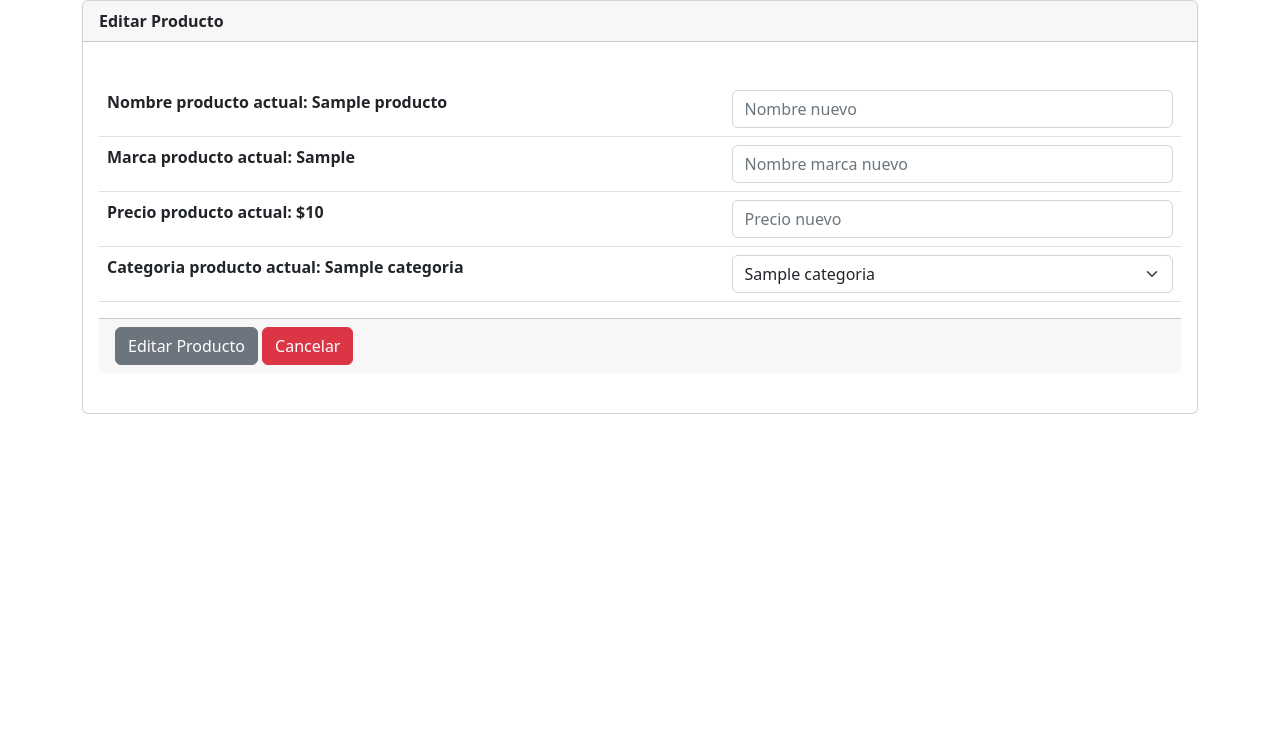
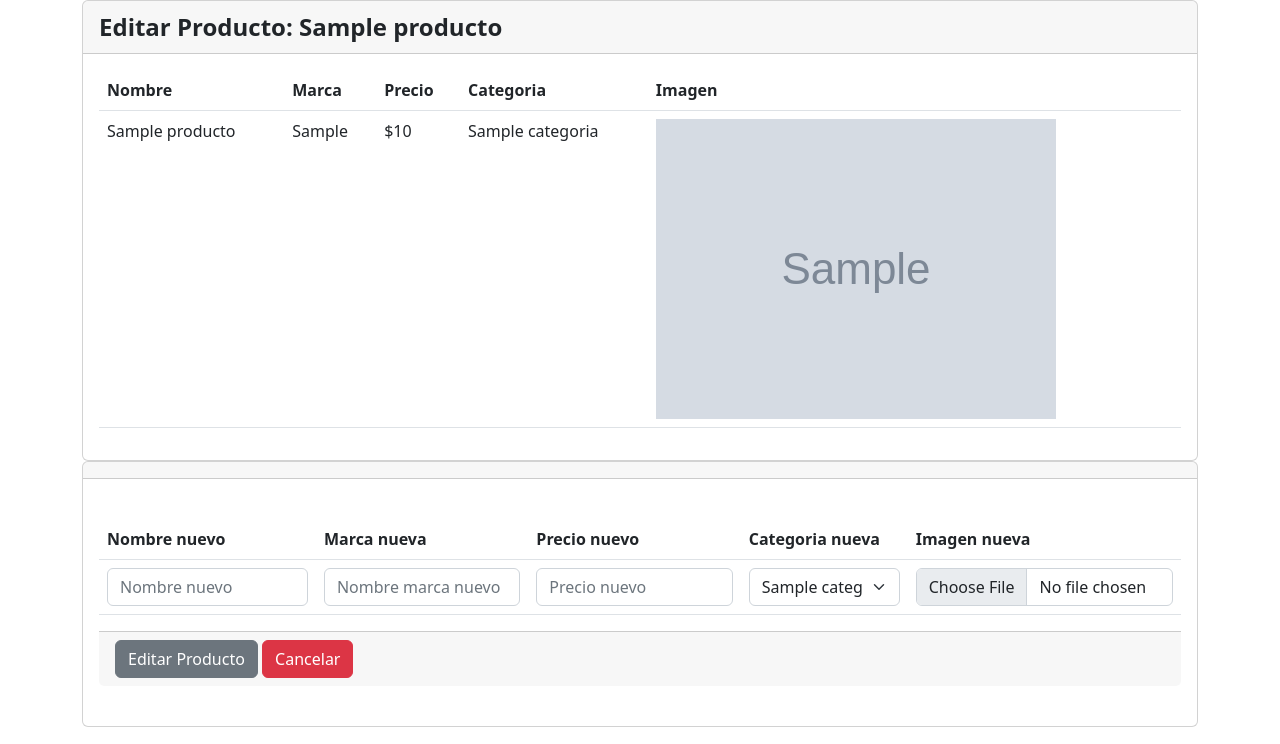
Before and after one commit to MartiSanz/Web-2, a PHP site: page /verFormEditarProducto/1 in a window 1280 px wide. Shown: the part 56-800 px from the top of the page. Run offline with PHP 8.4, Linux system fonts and the light colour scheme; tables that the repository leaves empty or names only in its code hold one stand-in row (values such as "Sample post"); grey boxes marked "Sample" are stand-in pictures.

Commit message:
Se agrega imagen al editar producto

```diff
--- a/TPE/app/controllers/producto.controller.php
+++ b/TPE/app/controllers/producto.controller.php
@@ -63,7 +63,13 @@ class ProductoController{
         $precio = $_POST['precio'];
         $idCategoria = $_POST['idCategoria'];
 
-        $id = $this->model->editarProducto($id_producto, $nombreProducto, $nombreMarca, $precio, $idCategoria);
+        if($_FILES['input_name']['type'] == "image/jpg" || $_FILES['input_name']['type'] == "image/jpeg" || $_FILES['input_name']['type'] == "image/png" ) {
+            $id = $this->model->editarProducto($id_producto, $nombreProducto, $nombreMarca, $precio, $idCategoria, $_FILES['input_name']['tmp_name']);
+        }
+        else {
+            $id = $this->model->editarProducto($id_producto, $nombreProducto, $nombreMarca, $precio, $idCategoria);
+
+        }
 
         header('Location: ' .BASE_URL. 'home');
     }
--- a/TPE/app/models/producto.model.php
+++ b/TPE/app/models/producto.model.php
@@ -29,7 +29,7 @@ class ProductoModel{
 
     function getProductoById($id) {
 
-        $query = $this->db->prepare('SELECT p.id, p.nombre as productoNombre, p.marca, p.precio, c.nombre as categoriaNombre FROM producto p JOIN categoria c on c.id = p.id_categoria_fk WHERE p.id = ?');
+        $query = $this->db->prepare('SELECT p.id, p.nombre as productoNombre, p.marca, p.precio, p.imagen, c.nombre as categoriaNombre FROM producto p JOIN categoria c on c.id = p.id_categoria_fk WHERE p.id = ?');
         $query->execute([$id]);
 
         // obtengo los resultados
@@ -82,10 +82,14 @@ class ProductoModel{
     /**
      * edita un producto en la base de datos.
     */
-    function editarProducto($id_producto, $nombreProducto, $nombreMarca, $precio, $idCategoria){
+    function editarProducto($id_producto, $nombreProducto, $nombreMarca, $precio, $idCategoria, $imagen = null){
 
-        $query = $this->db->prepare("UPDATE producto SET nombre = ?, marca = ?, precio = ?, id_categoria_fk = ? WHERE id = ?");
-        $query->execute([$nombreProducto, $nombreMarca, $precio, $idCategoria, $id_producto]);
+        $pathImg = null;
+        if ($imagen)
+            $pathImg = $this->uploadImage($imagen);
+
+        $query = $this->db->prepare("UPDATE producto SET nombre = ?, marca = ?, precio = ?, id_categoria_fk = ?, imagen = ? WHERE id = ?");
+        $query->execute([$nombreProducto, $nombreMarca, $precio, $idCategoria, $pathImg, $id_producto]);
 
     }
 }
--- a/TPE/app/views/producto.view.php
+++ b/TPE/app/views/producto.view.php
@@ -59,11 +59,15 @@ class ProductoView{
     }
 
     function verFormEditarProducto($listadoCategorias, $producto){
-        $this->smarty->assign('idProducto', $producto->id);
-        $this->smarty->assign('nombreViejoProducto', $producto->productoNombre);
-        $this->smarty->assign('nombreViejoMarca', $producto->marca);
-        $this->smarty->assign('precioViejo', $producto->precio);
-        $this->smarty->assign('nombreViejoCategoria', $producto->categoriaNombre);
+        //titulos
+        $this->smarty->assign('tituloCol1', 'Nombre');
+        $this->smarty->assign('tituloCol2', 'Marca');
+        $this->smarty->assign('tituloCol3', 'Precio');
+        $this->smarty->assign('tituloCol4', 'Categoria');
+        $this->smarty->assign('tituloCol5', 'Imagen');
+
+        $this->smarty->assign('producto', $producto);
+
         $this->smarty->assign('listadoCategorias', $listadoCategorias);
         $this->smarty->display('templates/form_editar_producto.tpl');
     }
--- a/TPE/router.php
+++ b/TPE/router.php
@@ -53,7 +53,6 @@ switch ($params[0]) {
         $controllerProducto->agregarProducto();
         break;
     case 'editarProducto':
-        print_r ($params[1]);
         $id_producto = $params[1];
         $controllerProducto->editarProducto($id_producto);
         break;
--- a/TPE/templates/form_editar_categoria.tpl
+++ b/TPE/templates/form_editar_categoria.tpl
@@ -2,7 +2,7 @@
 
 <div class='card'>
     <div class='card-header'>
-        <span> <b>Editar Categoria -> {$nombreViejoCategoria}</b></span>
+        <span class="fs-4 text"> <b>Editar Categoria -> {$nombreViejoCategoria}</b></span>
     </div>
 
     <div class='card-body'>
```
Also changed, not shown: TPE/templates/form_editar_producto.tpl (+45 -13 lines).
